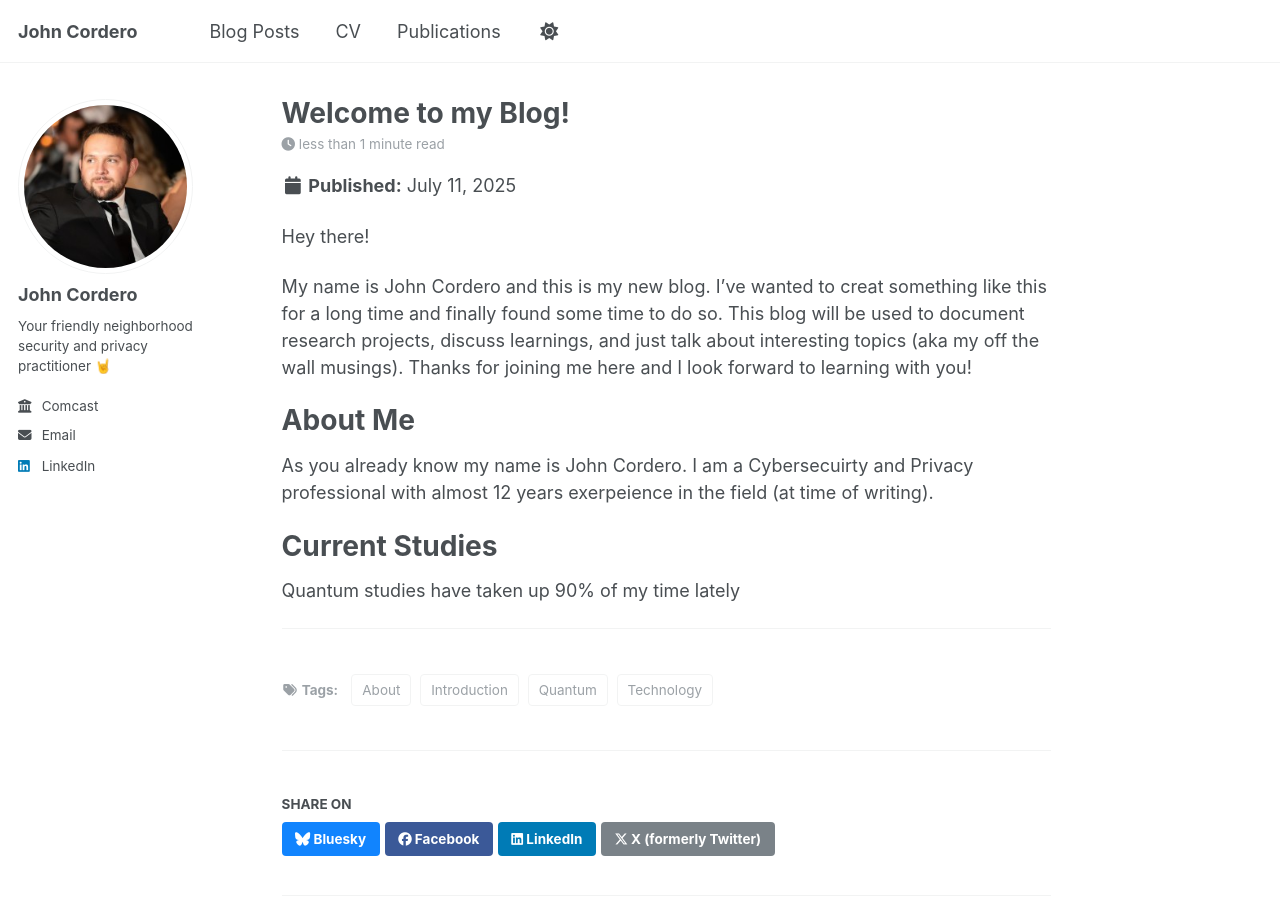
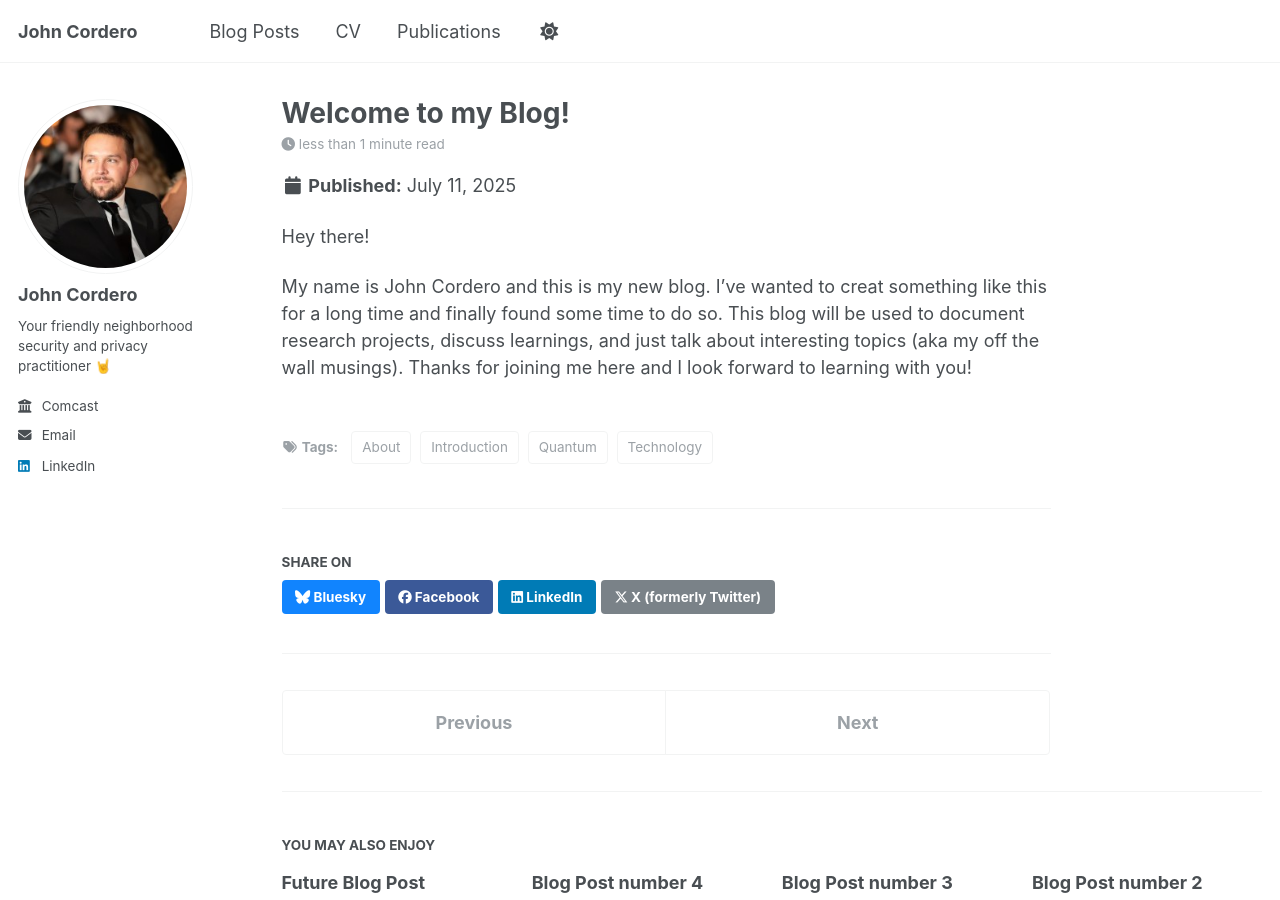
Before and after one commit to corderojoh/corderojoh.github.io, a Jekyll site: the page built from _posts/2012-08-14-blog-post-1.md, in a window 1280 px wide and 900 px high. Built offline with Jekyll 4.4.1, drawn with Linux system fonts in a browser that asks for light colours; a script that is not in the unit is left out.

Commit message:
Remove sections from blog post
Removed 'About Me' and 'Current Studies' sections from the blog post.

```diff
--- a/_posts/2012-08-14-blog-post-1.md
+++ b/_posts/2012-08-14-blog-post-1.md
@@ -12,13 +12,3 @@ tags:
 Hey there!
 
 My name is John Cordero and this is my new blog. I've wanted to creat something like this for a long time and finally found some time to do so. This blog will be used to document research projects, discuss learnings, and just talk about interesting topics (aka my off the wall musings). Thanks for joining me here and I look forward to learning with you!
-
-About Me
-======
-As you already know my name is John Cordero. I am a Cybersecuirty and Privacy professional with almost 12 years exerpeience in the field (at time of writing).
-
-Current Studies
-======
-Quantum studies have taken up 90% of my time lately
-
-------
```
